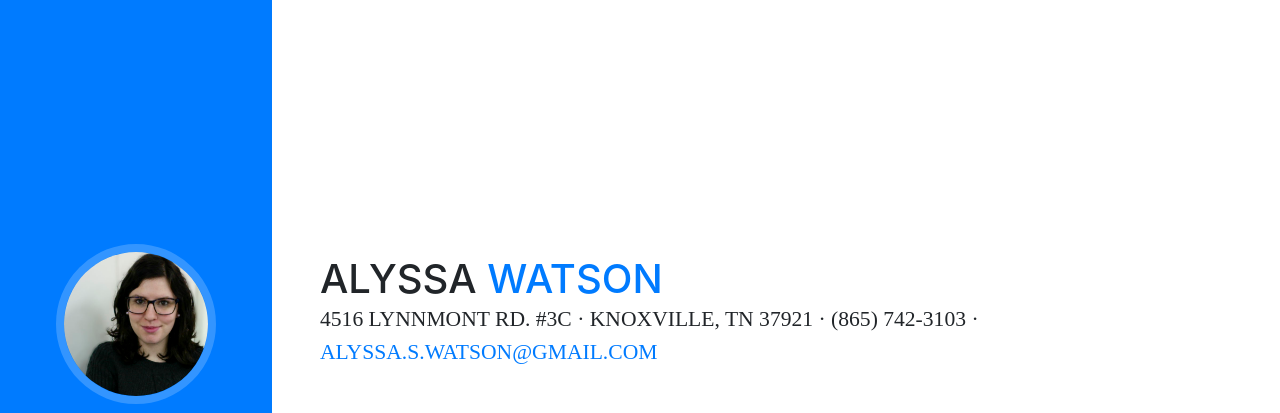
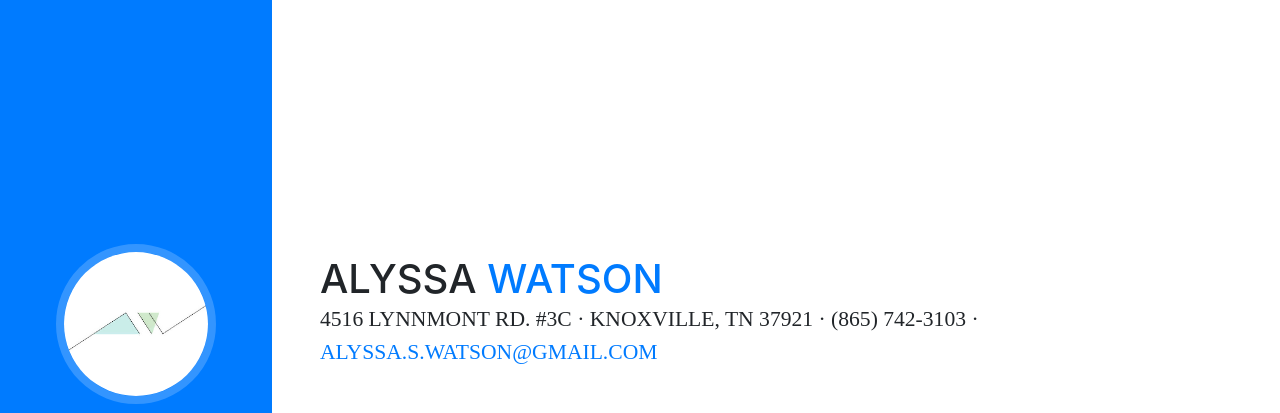
Before and after one commit to alyssaswatson/alyssa_watson_info, a website with bundled scripts: page index.html in a window 1280 px wide. Shown: the top 413 px of the page. Built offline with nearby package versions, Linux system fonts and the light colour scheme; a web font is replaced by a local one.

Commit message:
changing photo to logo

```diff
--- a/index.html
+++ b/index.html
@@ -31,7 +31,7 @@
       <a class="navbar-brand js-scroll-trigger" href="#page-top">
         <span class="d-block d-lg-none">Start Bootstrap</span>
         <span class="d-none d-lg-block">
-          <img class="img-fluid img-profile rounded-circle mx-auto mb-2" src="Alyssa52.jpg" alt="">
+          <img class="img-fluid img-profile rounded-circle mx-auto mb-2" src="AW.jpg" alt="">
         </span>
       </a>
       <button class="navbar-toggler" type="button" data-toggle="collapse" data-target="#navbarSupportedContent" aria-controls="navbarSupportedContent" aria-expanded="false" aria-label="Toggle navigation">
```
